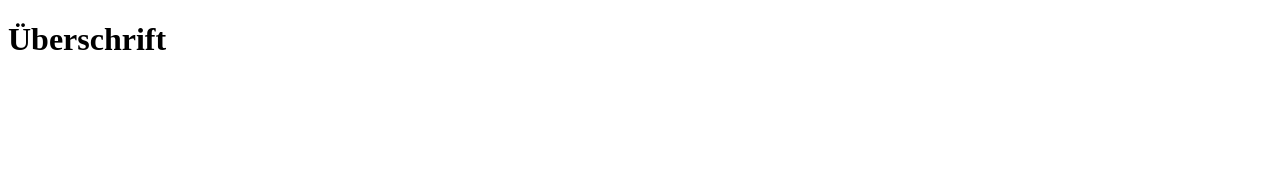
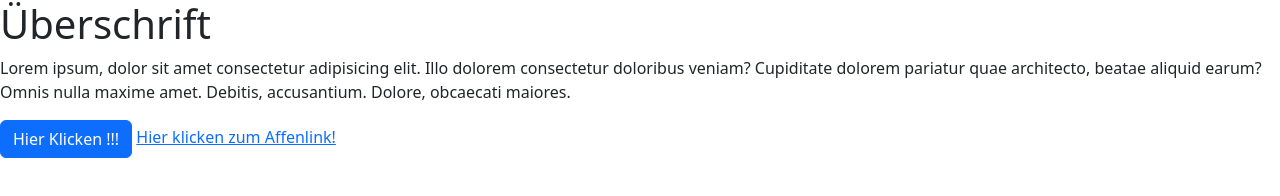
Before and after one commit to JohannRth/Testprojekt, a website: page index.html in a window 1280 px wide. Drawn offline with nearby package versions, Linux system fonts and the light colour scheme.

```diff
--- a/index.html
+++ b/index.html
@@ -4,12 +4,18 @@
 <head>
     <meta charset="UTF-8">
     <meta name="viewport" content="width=device-width, initial-scale=1.0">
+    <link rel="stylesheet" href="node_modules/bootstrap/dist/css/bootstrap.min.css">
     <title>Document</title>
 </head>
 
 <body>
 
     <h1>Überschrift</h1>
+    <p>Lorem ipsum, dolor sit amet consectetur adipisicing elit. Illo dolorem consectetur doloribus veniam? Cupiditate dolorem pariatur quae architecto, beatae aliquid earum? Omnis nulla maxime amet. Debitis, accusantium. Dolore, obcaecati maiores.</p>
+
+    <button class="btn btn-primary">Hier Klicken !!!</button>
+    <a  href="#">Hier klicken zum Affenlink!</a>
+
 
 </body>
 
--- /dev/null
+++ b/package.json
@@ -0,0 +1,5 @@
+{
+  "dependencies": {
+    "bootstrap": "^5.3.3"
+  }
+}
```
Also changed, not shown: 1 other file.
